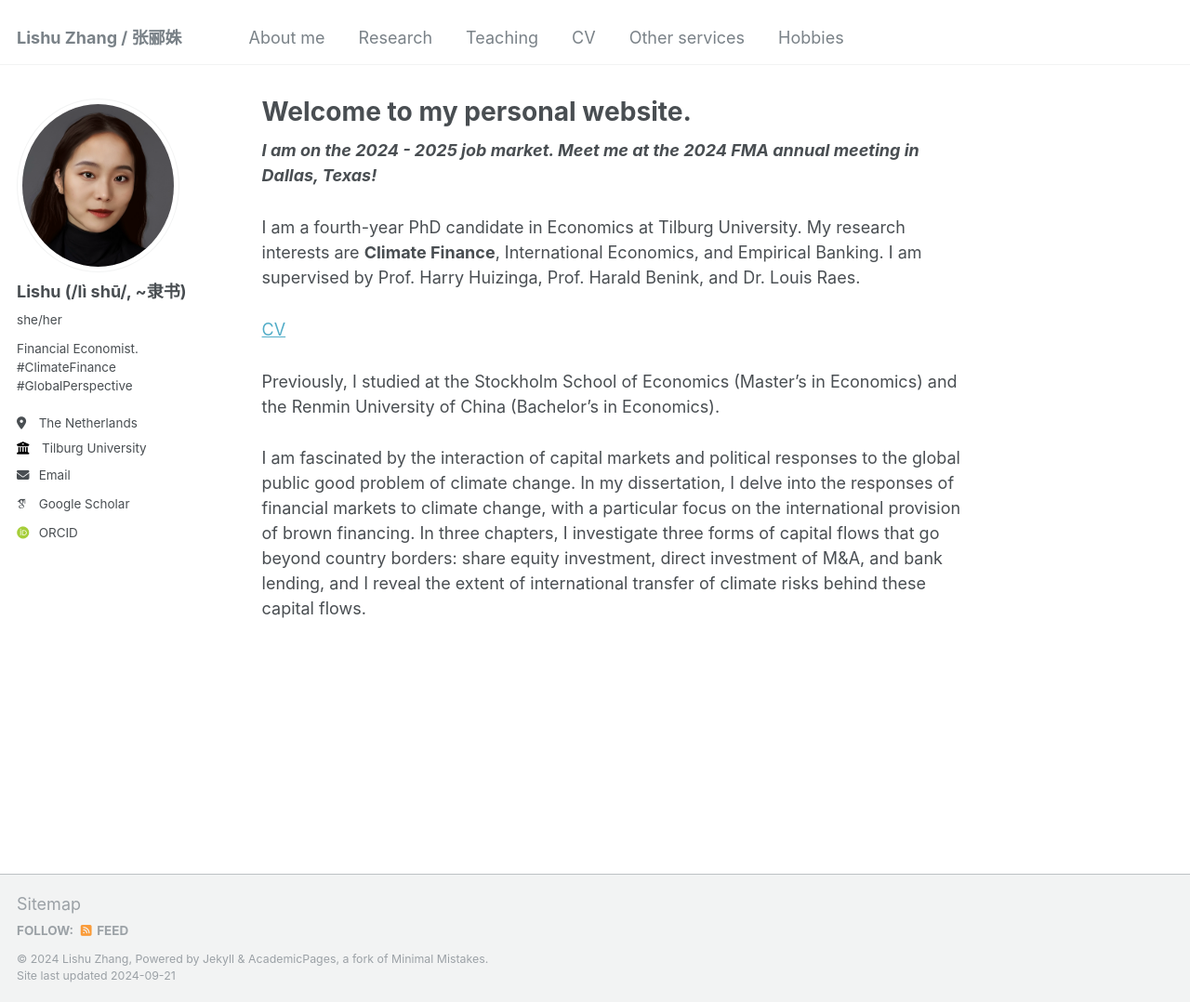
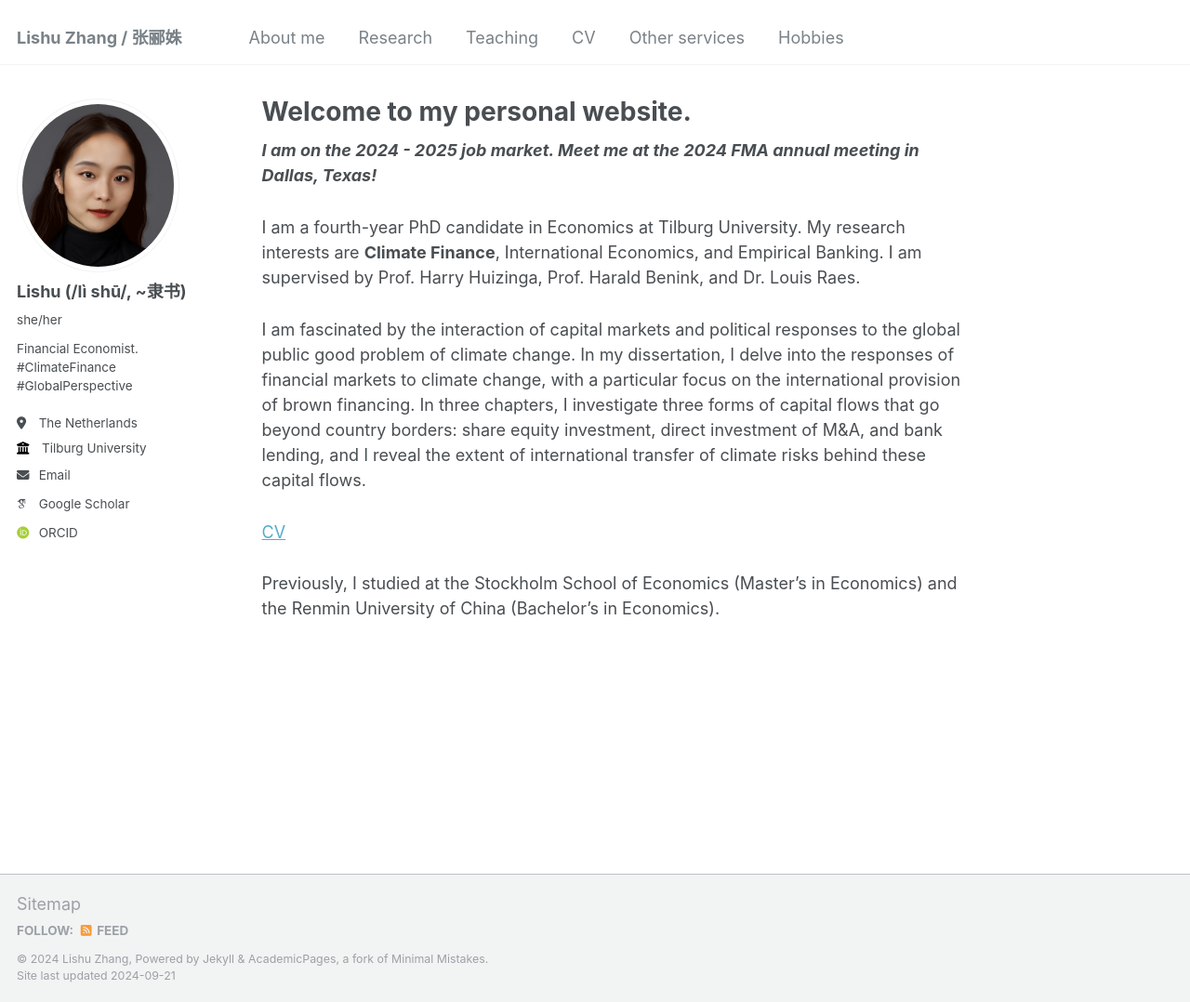
Before and after one commit to LishuZ/LishuZ.github.io, a Jekyll site: the page built from _pages/about.md, in a window 1280 px wide and 1078 px high. Shown: the whole window at 93% size. Built offline with Jekyll 4.4.1, drawn with Linux system fonts in a browser that asks for light colours; some web fonts are replaced.

```diff
--- a/_pages/about.md
+++ b/_pages/about.md
@@ -10,11 +10,14 @@ redirect_from:
 
 I am a fourth-year PhD candidate in Economics at Tilburg University. My research interests are **Climate Finance**, International Economics, and Empirical Banking. I am supervised by Prof. Harry Huizinga, Prof. Harald Benink, and Dr. Louis Raes.
 
-[CV](https://www.dropbox.com/scl/fi/qijnx8gppf8potsj0bdlx/cv.pdf?rlkey=424j0xubetuhuwn012fmc4hv2&st=wbc0d7eu&dl=0)
-
-Previously, I studied at the Stockholm School of Economics (Master's in Economics) and the Renmin University of China (Bachelor's in Economics).
 
 
 
 
 I am fascinated by the interaction of capital markets and political responses to the global public good problem of climate change. In my dissertation, I delve into the responses of financial markets to climate change, with a particular focus on the international provision of brown financing. In three chapters, I investigate three forms of capital flows that go beyond country borders: share equity investment, direct investment of M&A, and bank lending, and I reveal the extent of international transfer of climate risks behind these capital flows.
+
+
+
+[CV](https://www.dropbox.com/scl/fi/qijnx8gppf8potsj0bdlx/cv.pdf?rlkey=424j0xubetuhuwn012fmc4hv2&st=wbc0d7eu&dl=0)
+
+Previously, I studied at the Stockholm School of Economics (Master's in Economics) and the Renmin University of China (Bachelor's in Economics).
```
